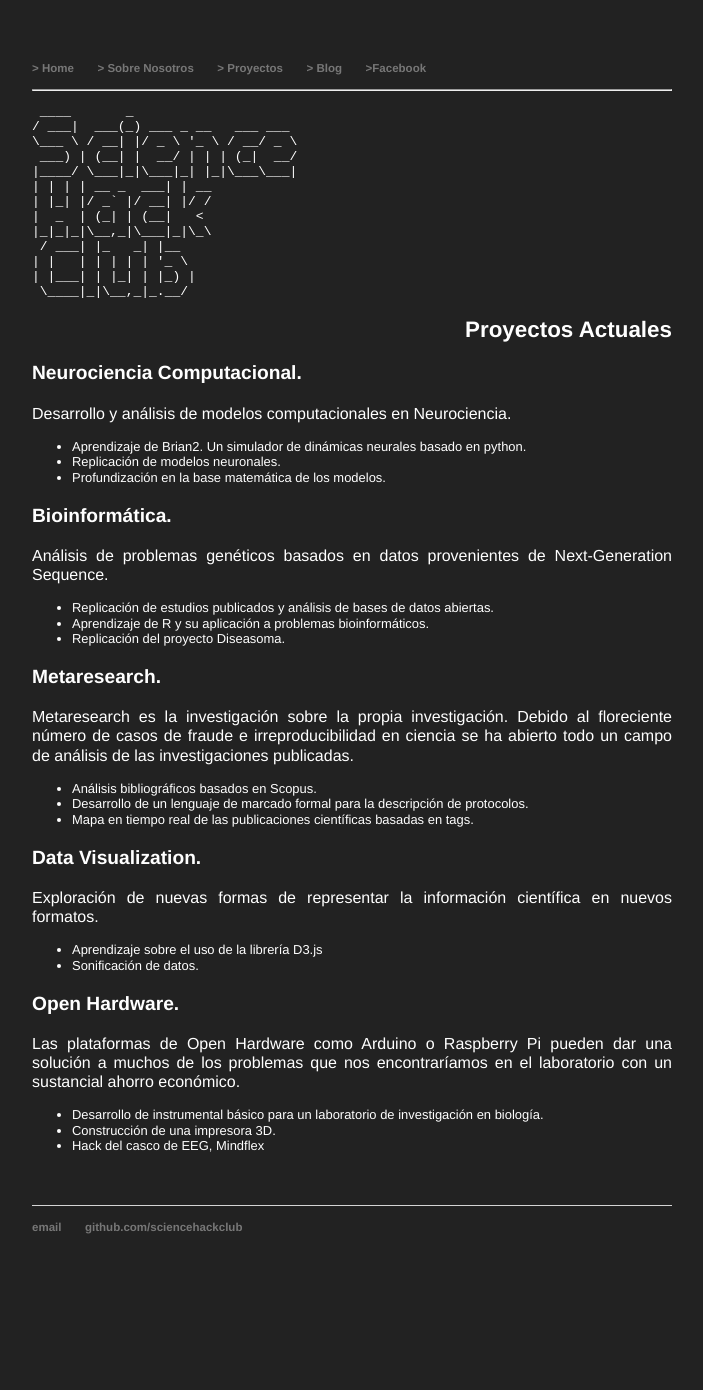
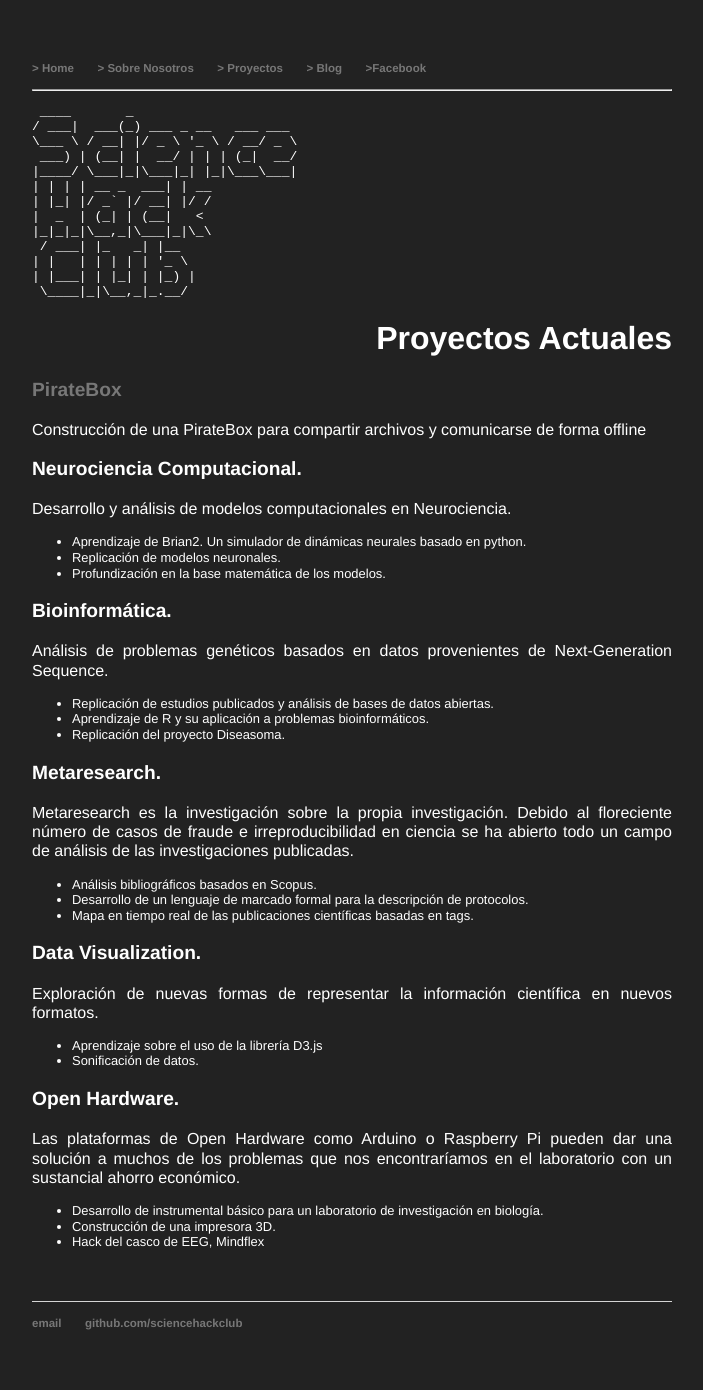
Before and after one commit to ScienceHackClub/sciencehackclub.github.io, a Jekyll site: the page built from pro/pro.html, in a window 1280 px wide. Shown: the whole page, without its empty margins (28-731 px from the left). Built offline with Jekyll 4.4.1, drawn with Linux system fonts in a browser that asks for light colours; before the commit the page ends 1295 px from its top, so only the background shows below that.

Commit message:
piratebox added and title fixed

```diff
--- a/_layouts/post.html
+++ b/_layouts/post.html
@@ -2,7 +2,7 @@
 layout: default
 ---
 
-<h1>{{ page.title}}</h1>
+<h1 align="right">{{ page.title}}</h1>
 <p class="meta">{{ page.date | date_to_string }}</p>
 
 <div class="post">
--- a/pro/pro.html
+++ b/pro/pro.html
@@ -4,7 +4,11 @@ title: SHC/proyectos
 ---
 
 <div class="blurb">
-    <h2 align = "right">Proyectos Actuales</h2>
+    <h1 align = "right">Proyectos Actuales</h1>
+
+    <h3><a href="/pro/piratebox/piratebox.html">PirateBox</a></h3>
+    <p>Construcción de una PirateBox para compartir archivos y comunicarse de forma offline</p>
+
     <h3 id="neurociencia-computacional-">Neurociencia Computacional.</h3>
     <p>Desarrollo y análisis de modelos computacionales en Neurociencia.</p>
     <ul>
```
Also changed, not shown: pro/piratebox/piratebox.html (added, +9 -0 lines).
